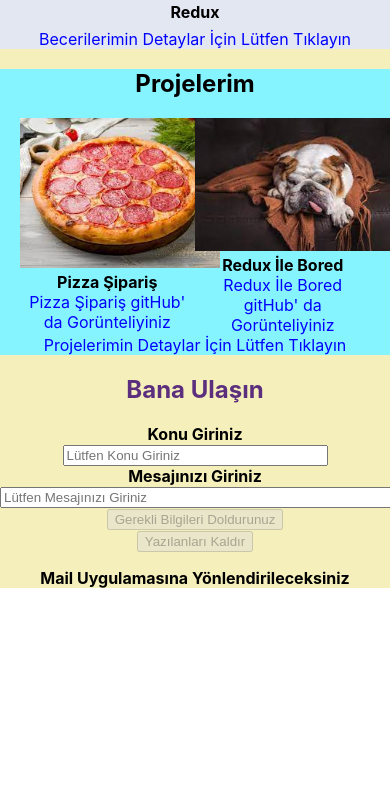
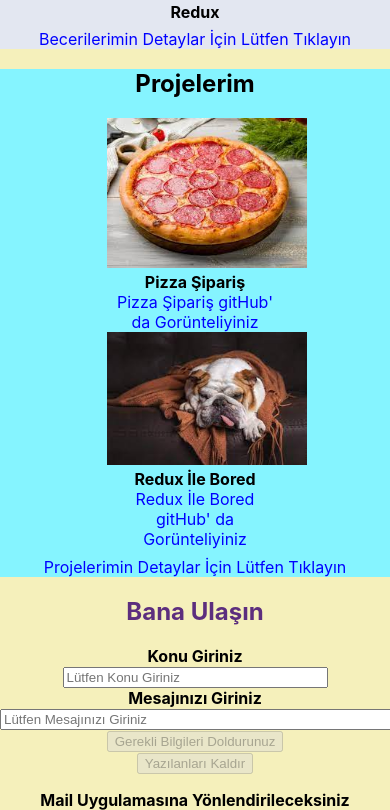
Before and after one commit to kenannaksoyy/web-sayfam, a React (Create React App) app: page / in a window 390 px wide. Shown: the part 2672-3482 px from the top of the page. Before the commit the page ends 3260 px from the top, so only its background shows below. Built offline with nearby package versions, Linux system fonts and the light colour scheme.

Commit message:
Update Home.css

```diff
--- a/src/styles/Home.css
+++ b/src/styles/Home.css
@@ -63,7 +63,7 @@
 
 @media (max-width: 1024px ){
 
-    #hi-home,#profil-home,#f-end-cont-home,#projects-home,#skills-home{
+    #hi-home,#profil-home,#f-end-cont-home,#projects-home,#skills-home,#projects-cont-home{
         justify-content: space-between;
         flex-direction: column;
         align-items: center;
```
